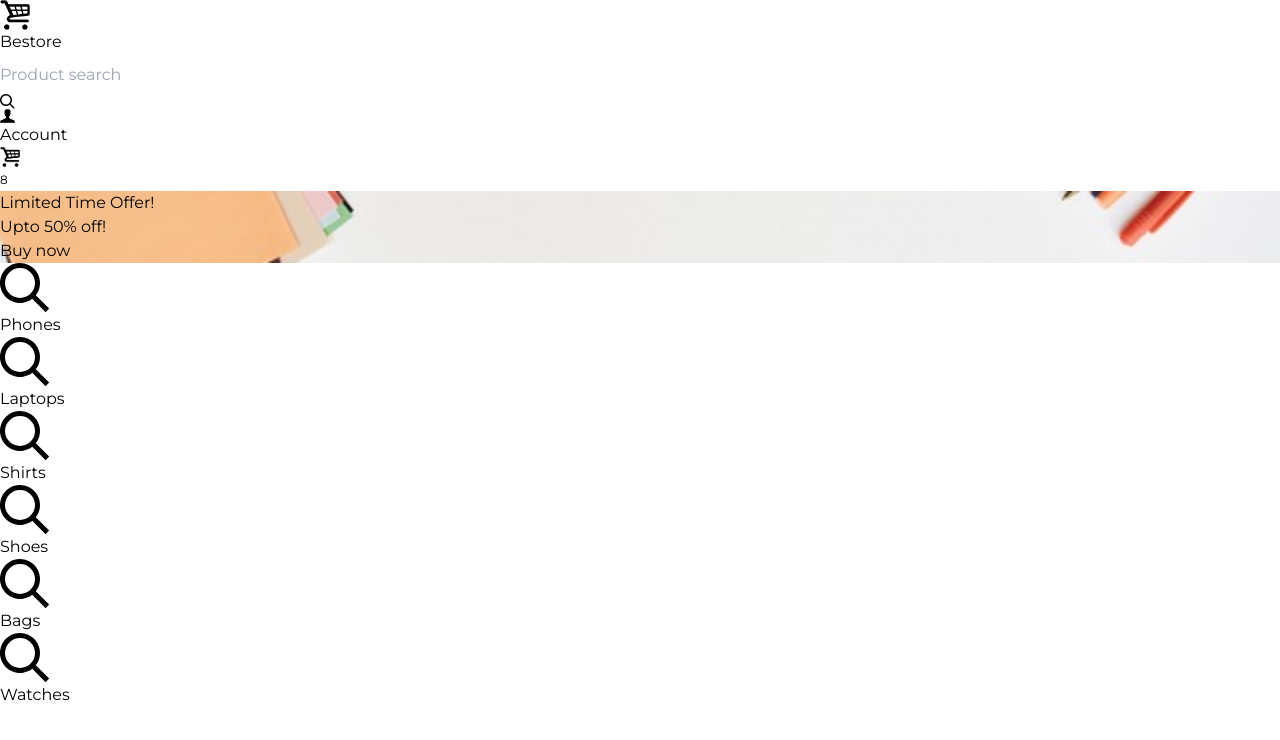
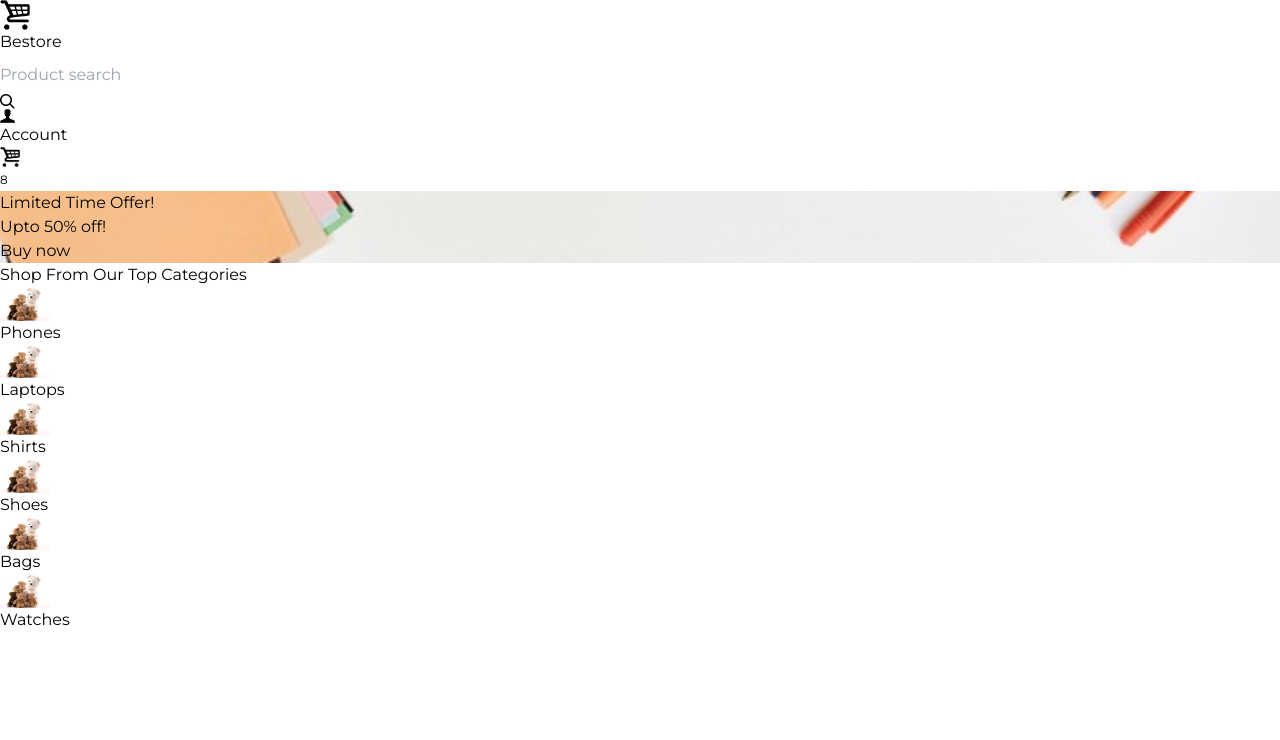
Before and after one commit to Xyzeebit/best-store, a React (Vite) app: page / in a window 1280 px wide. Shown: the top 740 px of the page. Built offline with nearby package versions, Linux system fonts and the light colour scheme; grey boxes are pictures that could not be loaded.

Commit message:
Add top categories components

```diff
--- a/src/components/core/Banners.jsx
+++ b/src/components/core/Banners.jsx
@@ -21,7 +21,7 @@ const Banner = ({ id, image }) => {
             {/* <img src={image} alt={id} className="m-auto h-52 md:h-60 lg:h-80" /> */}
           </div>
           <div className="absolute bottom-10 right-10">
-            <button className="px-8 py-2 bg-green-900 rounded-lg text-white">Buy now</button>
+            <button className="px-8 py-2 bg-green-900 rounded-lg text-white shadow-sm">Buy now</button>
           </div>
         </div>
       </Link>
--- a/src/components/core/Header.jsx
+++ b/src/components/core/Header.jsx
@@ -11,7 +11,7 @@ const Header = () => {
     return (
       <>
         <div className='bg-yellow-500 h-4'></div>
-        <header className="sticky top-0 px-8 md:px-16 py-2 flex items-center justify-between flex-wrap gap-4">
+        <header className="sticky top-0 shadow-sm px-8 md:px-16 py-2 flex items-center justify-between flex-wrap gap-4">
           <NavBrand brand="Bestore" />
           <ProductSearch />
           <Wrapper>
--- a/src/components/core/ImageButton.jsx
+++ b/src/components/core/ImageButton.jsx
@@ -1,11 +1,11 @@
 import PropTypes from "prop-types";
 
 const ImageButton = ({ text, image }) => (
-  <div className="flex flex-col items-center justify-center gap-2 shadow-md p-2 rounded-lg">
-    <div className="bg-gray-200 flex items-center justify-center rounded-full p-2">
-      <img src={image} alt={text} width={50} height={50} />
+  <div className="flex flex-col items-center justify-center gap-2 shadow-sm hover:shadow-md p-2 rounded-lg bg-white">
+    <div className="flex items-center justify-center rounded-full">
+      <img src={image} alt={text} width={50} height={50} className="w-20" />
     </div>
-    <div className="font-bold text-gray-700">{text}</div>
+    <div className="font-bold text-sm text-gray-700">{text}</div>
   </div>
 );
 
--- a/src/components/core/TopCategories.jsx
+++ b/src/components/core/TopCategories.jsx
@@ -1,9 +1,9 @@
-import phone from '../../assets/icon-search.svg';
-import laptop from "../../assets/icon-search.svg";
-import shirt from "../../assets/icon-search.svg";
-import shoe from '../../assets/icon-search.svg';
-import bag from "../../assets/icon-search.svg";
-import watch from "../../assets/icon-search.svg";
+import phone from '../../assets/toys.jpg';
+import laptop from "../../assets/toys.jpg";
+import shirt from "../../assets/toys.jpg";
+import shoe from "../../assets/toys.jpg";
+import bag from "../../assets/toys.jpg";
+import watch from "../../assets/toys.jpg";
 
 import ImageButton from './ImageButton';
 
@@ -46,13 +46,16 @@ const TopCategories = () => {
         },
     ];
     return (
-        <div className='flex items-center justify-center gap-12 py-4'>
-            {topCats.map(cat => (
-                <Link key={cat.id} to="/">
-                    <ImageButton text={cat.title} image={cat.image} />
-                </Link>
-            ))}
+      <div className="px-4 md:px-16 py-8 bg-gray-50">
+        <h2 className='font-bold text-green-700 text-xl pb-4'>Shop From Our Top Categories</h2>
+        <div className="flex items-center justify-center flex-wrap gap-12">
+          {topCats.map((cat) => (
+            <Link key={cat.id} to="/">
+              <ImageButton text={cat.title} image={cat.image} />
+            </Link>
+          ))}
         </div>
+      </div>
     );
 }
 
```
